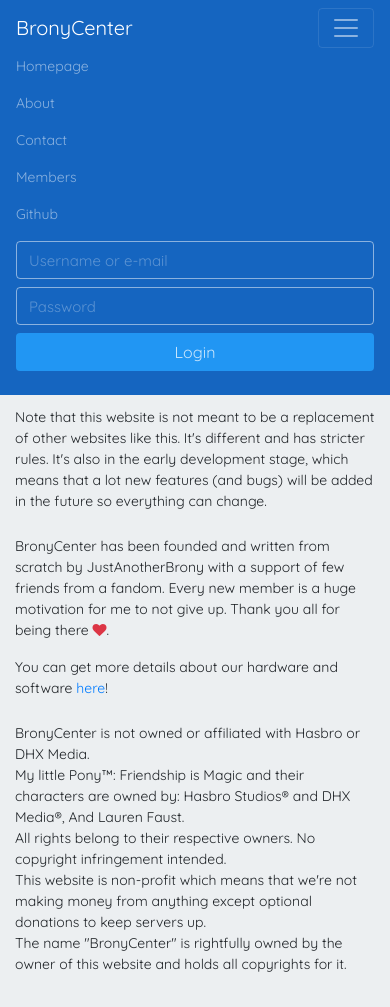
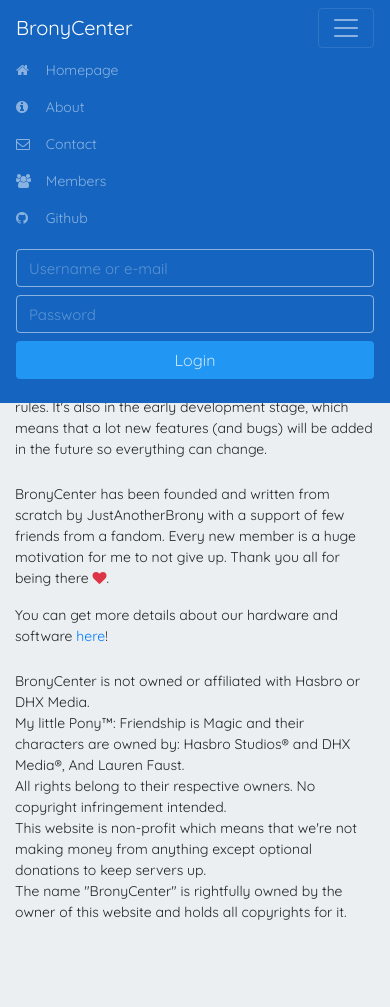
Before and after one commit to Assertrex/Bronycenter, a PHP site: page /about.php in a window 390 px wide, after a click that opens the changed part. After the commit the page ends 920 px from the top, so only its background shows below. Run offline with PHP 8.4, Linux system fonts and the light colour scheme; some libraries are stand-ins or nearby versions.

Commit message:
Improve layout on mobile.
There were changes to the headers and each page has been checked and fixed (if required). Only messages page has not been modified, as it's way harder to do.

```diff
--- a/application/core/utilities.php
+++ b/application/core/utilities.php
@@ -264,7 +264,7 @@
                 $badges['account_type_badge'] = '<span class="' . $class . '-danger" style="' . $style . '">Admin</span>';
                 break;
             case '8':
-                $badges['account_type_badge'] = '<span class="' . $class . '-purple" style="' . $style . '">Moderator</span>';
+                $badges['account_type_badge'] = '<span class="' . $class . '-purple" style="' . $style . '">Mod</span>';
                 break;
             case '1':
                 $badges['account_type_badge'] = '<span class="' . $class . '-primary" style="' . $style . '">Member</span>';
--- a/application/partials/header.php
+++ b/application/partials/header.php
@@ -6,25 +6,25 @@
         </button>
 
         <div class="collapse navbar-collapse" id="navbarSupportedContent">
-            <ul class="navbar-nav mr-auto">
+            <ul class="navbar-nav my-1 my-lg-0 mr-auto">
                 <?php
                 // Display links for logged users
                 if ($loggedIn) {
                 ?>
                 <li class="nav-item">
-                    <a class="nav-link" href="index.php">Homepage</a>
+                    <a class="nav-link" href="index.php"><i class="fa fa-home d-inline-block d-lg-none mr-2" aria-hidden="true" style="width: 18px;"></i> Homepage</a>
                 </li>
                 <li class="nav-item">
-                    <a class="nav-link" href="about.php">About</a>
+                    <a class="nav-link" href="about.php"><i class="fa fa-info-circle d-inline-block d-lg-none mr-2" aria-hidden="true" style="width: 18px;"></i> About</a>
                 </li>
                 <li class="nav-item">
-                    <a class="nav-link" href="contact.php">Contact</a>
+                    <a class="nav-link" href="contact.php"><i class="fa fa-envelope-o d-inline-block d-lg-none mr-2" aria-hidden="true" style="width: 18px;"></i> Contact</a>
                 </li>
                 <li class="nav-item">
-                    <a class="nav-link" href="social/members.php">Members</a>
+                    <a class="nav-link" href="social/members.php"><i class="fa fa-users d-inline-block d-lg-none mr-2" aria-hidden="true" style="width: 18px;"></i> Members</a>
                 </li>
                 <li class="nav-item">
-                    <a class="nav-link" href="https://github.com/Assertrex/BronyCenter" target="_blank">Github</a>
+                    <a class="nav-link" href="https://github.com/Assertrex/BronyCenter" target="_blank"><i class="fa fa-github d-inline-block d-lg-none mr-2" aria-hidden="true" style="width: 18px;"></i> Github</a>
                 </li>
                 <?php
                 } // if
@@ -33,19 +33,19 @@
                 else {
                 ?>
                 <li class="nav-item">
-                    <a class="nav-link" href="index.php">Homepage</a>
+                    <a class="nav-link" href="index.php"><i class="fa fa-home d-inline-block d-lg-none mr-2" aria-hidden="true" style="width: 18px;"></i> Homepage</a>
                 </li>
                 <li class="nav-item">
-                    <a class="nav-link" href="about.php">About</a>
+                    <a class="nav-link" href="about.php"><i class="fa fa-info-circle d-inline-block d-lg-none mr-2" aria-hidden="true" style="width: 18px;"></i> About</a>
                 </li>
                 <li class="nav-item">
-                    <a class="nav-link" href="contact.php">Contact</a>
+                    <a class="nav-link" href="contact.php"><i class="fa fa-envelope-o d-inline-block d-lg-none mr-2" aria-hidden="true" style="width: 18px;"></i> Contact</a>
                 </li>
                 <li class="nav-item">
-                    <a class="nav-link" href="social/members.php">Members</a>
+                    <a class="nav-link" href="social/members.php"><i class="fa fa-users d-inline-block d-lg-none mr-2" aria-hidden="true" style="width: 18px;"></i> Members</a>
                 </li>
                 <li class="nav-item">
-                    <a class="nav-link" href="https://github.com/Assertrex/BronyCenter" target="_blank">Github</a>
+                    <a class="nav-link" href="https://github.com/Assertrex/BronyCenter" target="_blank"><i class="fa fa-github d-inline-block d-lg-none mr-2" aria-hidden="true" style="width: 18px;"></i> Github</a>
                 </li>
                 <?php
                 } // else
--- a/public/about.php
+++ b/public/about.php
@@ -29,7 +29,7 @@
         ?>
 
         <section id="about" class="mb-4">
-            <h1 class="mb-4">About BronyCenter</h1>
+            <h1 class="text-center text-lg-left mb-4">About BronyCenter</h1>
 
             <p>
                 This website has been created for the fans of the My Little Pony
--- a/public/contact.php
+++ b/public/contact.php
@@ -29,7 +29,7 @@
         ?>
 
         <section id="contact">
-            <h1 class="mb-4">Contact</h1>
+            <h1 class="text-center text-lg-left mb-4">Contact</h1>
 
             <p>
                 As we don't have a contact form yet, you can contact with an
--- a/public/resources/stylesheets/style.scss
+++ b/public/resources/stylesheets/style.scss
@@ -42,11 +42,11 @@
 }
 
 .container, .container-full {
-    padding-top: calc(108px + 1rem);
+    padding-top: calc(56px + 1rem); // calc(108px + 1rem)
     padding-bottom: 1rem;
 
     &.guest {
-        padding-top: calc(57px + 1rem);
+        padding-top: calc(56px + 1rem);
     }
 }
 
--- a/public/social/settings.php
+++ b/public/social/settings.php
@@ -83,7 +83,7 @@
 
         <div class="row">
             <aside id="aside-list" class="col-12 col-lg-4">
-                <section class="fancybox mt-lg-0">
+                <section class="fancybox mt-0">
                     <h6 class="text-center mb-0">Account settings</h6>
 
                     <ul class="list-group">
--- a/version.ini
+++ b/version.ini
@@ -1,3 +1,3 @@
 version = "InDev 0.1.0"
 date = "17.03.2018"
-commit = "85"
+commit = "86"
```
Also changed, not shown: application/partials/social/header.php (+11 -8 lines), public/social/members.php (+10 -6 lines), public/resources/stylesheets/style.css.
